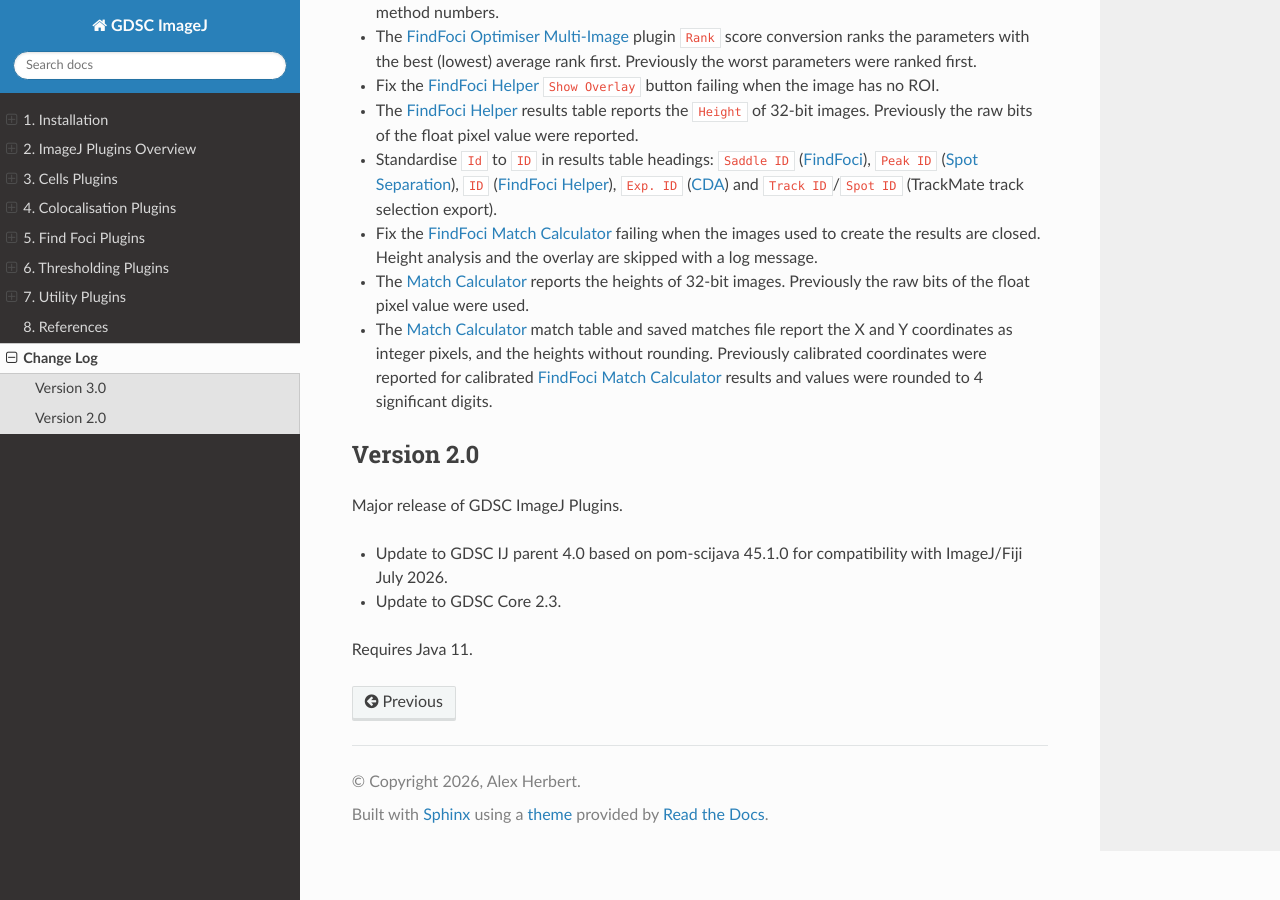
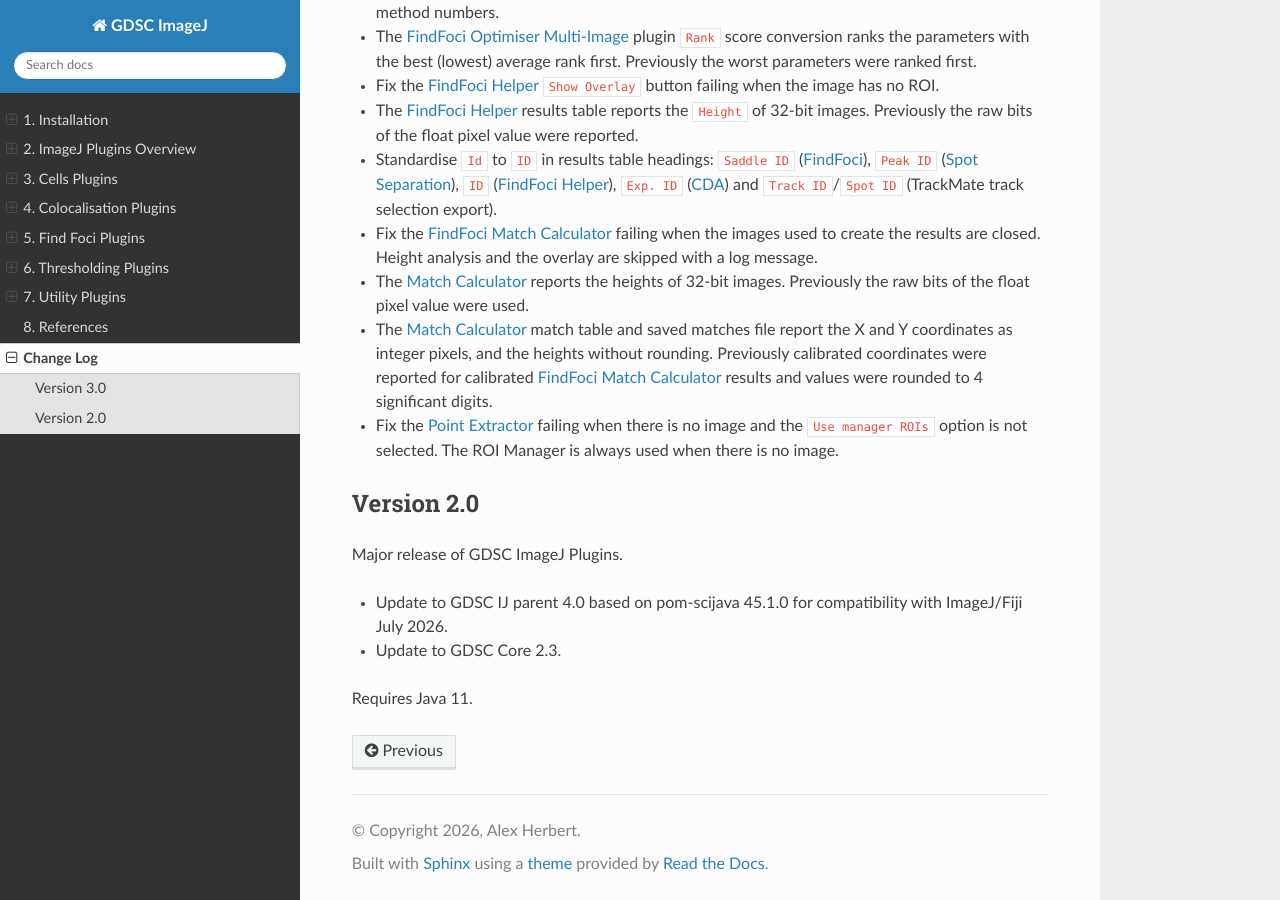
Before and after one commit to aherbert/gdsc, a Sphinx documentation site: the page built from docs/change_log.rst, in a window 1280 px wide and 900 px high, scrolled down 558 px. Built offline with Sphinx 7.4.7 and the Read the Docs theme 3.1.0, drawn with Linux system fonts in a browser that asks for light colours.

Commit message:
Use the ROI Manager in Point Extractor when there is no image

```diff
--- a/docs/change_log.rst
+++ b/docs/change_log.rst
@@ -40,6 +40,9 @@
   coordinates were reported for calibrated
   :ref:`findfoci_plugins:FindFoci Match Calculator` results and values were rounded to 4
   significant digits.
+* Fix the :ref:`findfoci_plugins:Point Extractor` failing when there is no image and the
+  ``Use manager ROIs`` option is not selected. The ROI Manager is always used when there is no
+  image.
 
 
 Version 2.0
```
Also changed, not shown: 1 other file.
